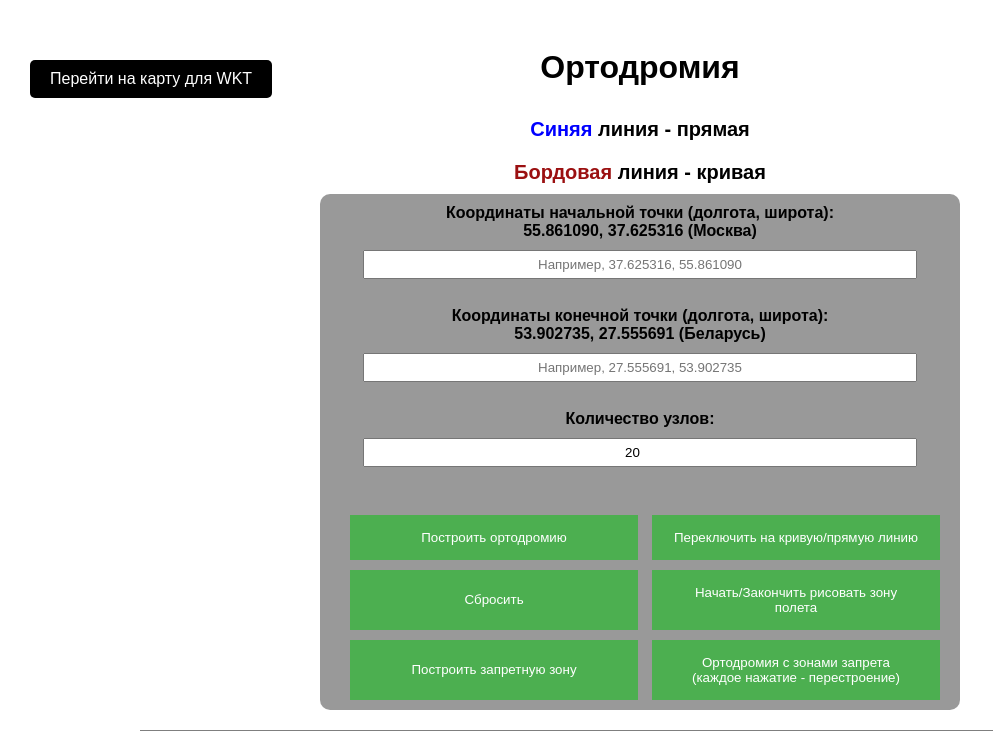
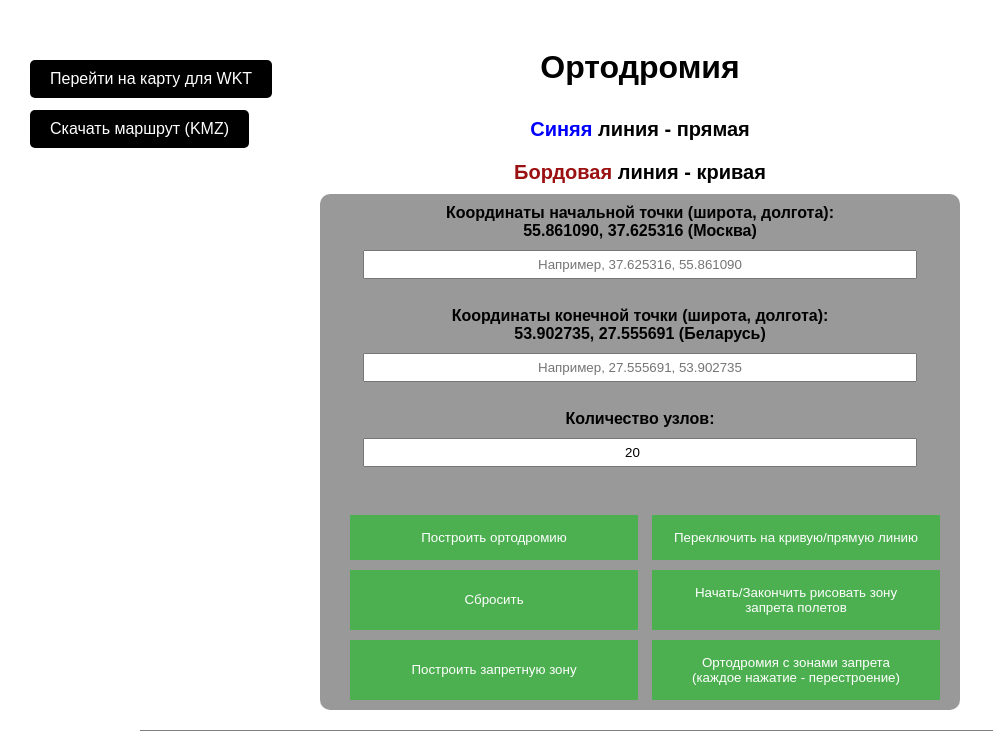
Before and after one commit to vadikbee/orthodromy, a Flask app: page / in a window 1280 px wide. Shown: the top 731 px of the page, without its empty margins (0-993 px from the left). Run offline with Flask 3, Linux system fonts and the light colour scheme.

Commit message:
Cоздание и скачивание KMZ + редактирование надписей + создание  Пояснения + папка для сохранения файлов + динамическое обновление KMZ + прочие правки (дизайн + дизайн кода)

```diff
--- a/app.py
+++ b/app.py
@@ -1,32 +1,50 @@
+#################################    ПОЯСНЕНИЕ    #################################
+
+#################################    сначала передается долгота, а потом широта (реверснуты) т.е где широта --> долгота    #################################
+
 from flask import Flask, request, jsonify, render_template
 from pyproj import Geod
 import rasterio
 from rasterio.warp import transform
-from shapely.geometry import LineString, MultiLineString, Polygon
 from flask_cors import CORS
 import logging
-from heapq import heappop, heappush
-from shapely.ops import nearest_points
-from shapely.geometry import Point, LineString, Polygon
+import os
 
 # Создаем экземпляр Flask приложения
-app = Flask(__name__)
+app = Flask(__name__, static_folder='static')
+
 # Разрешаем CORS для этого приложения
 CORS(app)
 # Включаем режим отладки
 app.debug = True
 
+# Папка для сохранения файлов в проекте (папка static)
+app.config['UPLOAD_FOLDER'] = 'static'  # Папка для сохранения файлов
+
+if not os.path.exists(app.config['UPLOAD_FOLDER']):
+    os.makedirs(app.config['UPLOAD_FOLDER'])
+    logging.info("Папка для сохранения файлов была создана.")
+else:
+    logging.info("Папка для сохранения файлов уже существует.")
+
+
+# Убедитесь, что папка существует
+if not os.path.exists(app.config['UPLOAD_FOLDER']):
+    os.makedirs(app.config['UPLOAD_FOLDER'])
+
 # Инициализация геоида WGS84 для вычисления ортодромии123
 geod = Geod(ellps="WGS84")
 
 # Настройка логирования
-logging.basicConfig(level=logging.INFO)
+
+logging.basicConfig(level=logging.DEBUG)
 
 
 # Маршрут для отображения главной HTML-страницы
 @app.route('/', methods=['GET'])
 def index():
     return render_template("zad.html")  # Отображаем HTML-шаблон
+
 
 
 
@@ -81,65 +99,68 @@ def is_route_too_close_to_restricted_areas(route, restricted_areas, threshold=0.
 @app.route('/orthodrome', methods=['POST'])
 def orthodrome():
     try:
-        # Получаем данные из запроса
         data = request.json
-        logging.debug(f"Received data: {data}")
+        logging.debug(f"Received data: {data}")  # Логируем полученные данные
 
-        # Извлекаем начальную и конечную точки, количество узлов и тип маршрута
         start_point = data.get('start_point')
         end_point = data.get('end_point')
-        num_nodes = data.get('num_nodes', 1000)  # Устанавливаем значение по умолчанию
+        num_nodes = data.get('num_nodes', 1000)
         is_orthodrome = data.get('orthodrome', True)
-        restricted_areas = data.get('restricted_areas', [])  # Получаем зоны запрета
+        restricted_areas = data.get('restricted_areas', [])
+
+        logging.debug(f"Start point: {start_point}, End point: {end_point}, Restricted areas: {restricted_areas}")
 
         # Проверка входных данных
         if not (isinstance(start_point, list) and len(start_point) == 2):
+            logging.error("Invalid start_point")
             return jsonify({"error": "Invalid start_point"}), 400
         if not (isinstance(end_point, list) and len(end_point) == 2):
+            logging.error("Invalid end_point")
             return jsonify({"error": "Invalid end_point"}), 400
         if not isinstance(num_nodes, int) or num_nodes < 2:
+            logging.error("Invalid num_nodes")
             return jsonify({"error": "Invalid num_nodes"}), 400
 
         # Проверка формата restricted_areas
         if not isinstance(restricted_areas, list) or any(not isinstance(area, list) for area in restricted_areas):
+            logging.error("Invalid restricted_areas format")
             return jsonify({"error": "Invalid restricted_areas format"}), 400
 
         # Преобразуем зоны запрета в объекты Polygon
         try:
-            restricted_areas = [Polygon(area) for area in restricted_areas if len(area) > 1]
+            restricted_areas = [Polygon([(lat, lon) for lon, lat in area]) for area in restricted_areas if len(area) > 1]
+
+            logging.debug(f"Restricted areas as Polygons: {restricted_areas}")
         except Exception as e:
             logging.error(f"Error occurred while creating polygons: {str(e)}")
             return jsonify({"error": f"Invalid restricted_areas: {str(e)}"}), 400
 
-        lon1, lat1 = start_point  # Извлекаем координаты начальной точки
-        lon2, lat2 = end_point  # Извлекаем координаты конечной точки
+        lat1, lon1 = start_point
+        lat2, lon2 = end_point
 
         # Создаем маршрут
         if is_orthodrome:
-            # Ортодромический маршрут с большим количеством узлов
-            points = geod.npts(lon1, lat1, lon2, lat2, num_nodes + 2000)  # Больше узлов для большей точности кривой
+            points = geod.npts(lon1, lat1, lon2, lat2, num_nodes + 2000)
         else:
-            # Прямой маршрут
             lons = [lon1 + (lon2 - lon1) * i / (num_nodes - 1) for i in range(num_nodes)]
             lats = [lat1 + (lat2 - lat1) * i / (num_nodes - 1) for i in range(num_nodes)]
-            points = zip(lons, lats)  # Соединяем долготы и широты в пары
+            points = zip(lons, lats)
 
-        # Формируем полный список координат маршрута
         coordinates = [(lon1, lat1)] + list(points) + [(lon2, lat2)]
 
         # Проверка близости к запрещенным зонам
         if is_route_too_close_to_restricted_areas(coordinates, restricted_areas):
             return jsonify({"error": "Маршрут слишком близок к запрещенной зоне!"}), 400
 
-        # Возвращаем координаты
         return jsonify({
             "coordinates": coordinates,
-            "warning": None  # Нет предупреждений
+            "warning": None
         })
 
     except Exception as e:
         logging.error(f"An error occurred: {str(e)}")
-        return jsonify({"error": "Internal Server Error"}), 500  # Обработка ошибок
+        return jsonify({"error": "Internal Server Error"}), 500
+
 
 
 
@@ -299,6 +320,56 @@ def orthodrome_with_restrictions():
         logging.error(f"An error occurred: {str(e)}")
         return jsonify({"error": "Internal Server Error"}), 500
 
+#---------------------------------------------- KMZ --------------------------------------------
+import zipfile
+import xml.etree.ElementTree as ET
+import os
+from flask import send_from_directory
+
+
+@app.route('/create_kmz', methods=['POST'])
+def create_kmz():
+    try:
+        # Получаем координаты маршрута из запроса
+        data = request.json
+        coordinates = data.get("coordinates", [])
+
+        # Если координаты пустые, возвращаем ошибку
+        if not coordinates:
+            return jsonify({"error": "Нет данных для маршрута"}), 400
+
+        # Создаем KML структуру
+        kml = ET.Element("kml", xmlns="http://www.opengis.net/kml/2.2")
+        document = ET.SubElement(kml, "Document")
+        placemark = ET.SubElement(document, "Placemark")
+        name = ET.SubElement(placemark, "name")
+        name.text = "Маршрут"
+        line_string = ET.SubElement(placemark, "LineString")
+        coordinates_element = ET.SubElement(line_string, "coordinates")
+
+        # Добавляем координаты маршрута в KML
+        coords_text = ' '.join([f"{coord[1]},{coord[0]},0" for coord in coordinates])  #  широта, высота (0)
+        coordinates_element.text = coords_text
+
+        # Создаем дерево XML и сохраняем его как KML файл
+        kml_tree = ET.ElementTree(kml)
+        kml_file_path = os.path.join(app.config['UPLOAD_FOLDER'], 'route.kml')
+        kml_tree.write(kml_file_path)
+
+        # Теперь создаем KMZ архив с этим KML файлом
+        kmz_file_path = os.path.join(app.config['UPLOAD_FOLDER'], 'route.kmz')
+        with zipfile.ZipFile(kmz_file_path, 'w', zipfile.ZIP_DEFLATED) as kmz:
+            kmz.write(kml_file_path, 'doc.kml')  # Добавляем KML в KMZ архив
+
+        # Удаляем временный KML файл
+        os.remove(kml_file_path)
+
+        return jsonify({"message": "Маршрут сохранен в формате KMZ", "kmz_url": '/static/route.kmz'})
+    except Exception as e:
+        logging.error(f"Ошибка при создании KMZ: {str(e)}")
+        return jsonify({"error": "Ошибка при создании KMZ"}), 500
+#----------------------------------------------  --------------------------------------------
+
 #########################2-я страница wkt ##########################################
 
 # Укажите путь к вашему DEM файлу (например, 'data/dem.tif')
@@ -435,5 +506,6 @@ def get_elevation_from_dem(lon, lat):
         return None
 
 
+
 if __name__ == '__main__':
     app.run(debug=True)
--- a/templates/zad.html
+++ b/templates/zad.html
@@ -21,6 +21,11 @@
             margin: 20px auto; /* Центрирование карты */
             border: 10px solid rgba(0, 0, 0, 0.5); /* Граница карты */
             box-sizing: border-box; /* Учитываем границы и отступы */
+        }
+
+        #downloadButton {
+
+            z-index: 9999;  /* Убедитесь, что кнопка находится сверху всех других элементов */
         }
 
         form {
@@ -87,12 +92,37 @@
             border-radius: 5px;
             transition: background-color 0.3s;
             position: absolute;
+            position: fixed;
             top: 50px;
             left: 30px;
             width: auto; /* Уменьшаем кнопки для компактного отображения */
         }
 
+        .dowlad-button {
+            background-color: black;
+            border: none;
+            color: white;
+            padding: 10px 20px;
+            text-align: center;
+            text-decoration: none;
+            display: block;
+            font-size: 16px;
+            margin: 10px auto;
+            cursor: pointer;
+            border-radius: 5px;
+            transition: background-color 0.3s;
+            position: absolute;
+            position: fixed;
+            top: 100px;
+            left: 30px;
+
+            width: auto; /* Уменьшаем кнопки для компактного отображения */
+        }
+
         .back-button:hover {
+            background-color: #333;
+        }
+        .dowlad-button:hover {
             background-color: #333;
         }
 
@@ -105,11 +135,11 @@
     <div id="krivaya2-text"><label><span style="color: rgb(155, 16, 17);">Бордовая</span> линия - кривая</label></div>
 
     <form id="form">
-        <label>Координаты начальной точки (долгота, широта):<br>
+        <label>Координаты начальной точки (широта, долгота):<br>
         55.861090, 37.625316 (Москва)</label>
         <input type="text" id="start_point" placeholder="Например, 37.625316, 55.861090"><br>
 
-        <label>Координаты конечной точки (долгота, широта):<br>
+        <label>Координаты конечной точки (широта, долгота):<br>
         53.902735, 27.555691 (Беларусь)</label>
         <input type="text" id="end_point" placeholder="Например, 27.555691, 53.902735"><br>
 
@@ -120,20 +150,15 @@
             <button type="submit" id="postroit">Построить ортодромию</button>
             <button type="button" id="toggle-curve">Переключить на кривую/прямую линию</button>
             <button type="button" id="reset">Сбросить</button>
-
-
+            <button type="button" id="downloadButton" class="dowlad-button">Скачать маршрут (KMZ)</button>
             <button onclick="disableAlerts(); buildRoute(); window.location.href='/elevation-map'" class="back-button">Перейти на карту для WKT</button>
-
-            <button type="button" id="start-drawing">Начать/Закончить рисовать зону полета</button>
+            <button type="button" id="start-drawing">Начать/Закончить рисовать зону запрета полетов</button>
             <button type="button" id="build-restricted-area">Построить запретную зону</button>
                <button type="button" id="orta-zapret">Ортодромия с зонами запрета <br> (каждое нажатие - перестроение)</button>
         </div>
     </form>
-
     <div id="map"></div>
-
     <script>
-
 // работа с картой
 ymaps.ready(init); // Дожидаемся загрузки API Яндекс.Карт
 var myMap, isOrthodrome = true, coords;
@@ -150,6 +175,65 @@ function init() { //должна быть всегда тут
         center: [55.76, 37.64],
         zoom: 10
     });
+    //console.log("Карта инициализирована:", myMap);
+
+
+/////////////////////////////////////функции для сглаживания обхода/////////////////////////////////////
+
+   /* // Функция для построения Catmull-Rom сплайна
+    function catmullRomSpline(points, numSegments = 100) {
+        const splinePoints = [];
+
+        for (let i = 0; i < points.length - 1; i++) {
+            const p0 = points[Math.max(i - 1, 0)];
+            const p1 = points[i];
+            const p2 = points[i + 1];
+            const p3 = points[Math.min(i + 2, points.length - 1)];
+
+            for (let t = 0; t <= 1; t += 1 / numSegments) {
+                const t2 = t * t;
+                const t3 = t2 * t;
+
+                const x = 0.5 * ((-p0[0] + 3 * p1[0] - 3 * p2[0] + p3[0]) * t3
+                    + (2 * p0[0] - 5 * p1[0] + 4 * p2[0] - p3[0]) * t2
+                    + (-p0[0] + p2[0]) * t
+                    + 2 * p1[0]);
+
+                const y = 0.5 * ((-p0[1] + 3 * p1[1] - 3 * p2[1] + p3[1]) * t3
+                    + (2 * p0[1] - 5 * p1[1] + 4 * p2[1] - p3[1]) * t2
+                    + (-p0[1] + p2[1]) * t
+                    + 2 * p1[1]);
+
+                splinePoints.push([x, y]);
+            }
+        }
+
+        return splinePoints;
+    } */
+
+    // Функция линейной интерполяции между двумя точками
+    function interpolatePoints(p1, p2, numPoints) {
+        const interpolated = [];
+        for (let i = 0; i <= numPoints; i++) {
+            const t = i / numPoints;
+            const x = p1[0] + t * (p2[0] - p1[0]);
+            const y = p1[1] + t * (p2[1] - p1[1]);
+            interpolated.push([x, y]);
+        }
+        return interpolated;
+    }
+
+    // Функция добавления точек для всей линии
+    function smoothRoute(routeCoords, numSegments = 10) {
+        const smoothCoords = [];
+        for (let i = 0; i < routeCoords.length - 1; i++) {
+            smoothCoords.push(...interpolatePoints(routeCoords[i], routeCoords[i + 1], numSegments));
+        }
+        return smoothCoords;
+    }
+/////////////////////////////////////функции для сглаживания линии обхода /////////////////////////////////////
+
+
 
          // Функция для динамической подстройки карты
     function adjustMapSize() {
@@ -236,7 +320,7 @@ async function buildRouteAvoidingZones(routeCoords, zones) {
     const [startPoint, endPoint] = [routeCoords[0], routeCoords.at(-1)];
     const restrictedAreas = zones.map(zone => zone.geometry.getCoordinates()[0]);
 
-    console.log('Start:', startPoint, 'End:', endPoint, 'Restricted Areas:', restrictedAreas);
+   // console.log('Start:', startPoint, 'End:', endPoint, 'Restricted Areas:', restrictedAreas);
 
     try {
         let attempts = 0;
@@ -252,7 +336,7 @@ async function buildRouteAvoidingZones(routeCoords, zones) {
             });
             data = await response.json();
 
-            console.log('Response data:', data);
+          //  console.log('Response data:', data);
 
             if (data.coordinates?.length > 2) {
                 // Проверка на пересечение с запретными зонами
@@ -265,7 +349,7 @@ async function buildRouteAvoidingZones(routeCoords, zones) {
                 });
 
                 if (isIntersectingRestrictedArea) {
-                    console.log(`Попытка ${attempts + 1}: Маршрут всё ещё пересекает запретные зоны, пересчитываем...`);
+                 //   console.log(`Попытка ${attempts + 1}: Маршрут всё ещё пересекает запретные зоны, пересчитываем...`);
                     attempts++;
                 }
             } else {
@@ -429,6 +513,10 @@ function buildRestrictedArea() {
     }
     points = []; // Очищаем массив точек после создания зоны
 }
+document.getElementById('postroit').addEventListener('click', function(event) {
+    event.preventDefault();
+    buildRoute();
+});
 
 // Функция построения ортодромии и проверки пересечения с зонами запрета
 function buildRoute() {
@@ -437,11 +525,11 @@ function buildRoute() {
     var numNodes = parseInt(document.getElementById('num_nodes').value);
 
     if (startPoint.length !== 2 || isNaN(startPoint[0]) || isNaN(startPoint[1])) {
-        alert("Пожалуйста, введите корректные координаты начальной точки (долгота, широта).");
+        alert("Пожалуйста, введите корректные координаты начальной точки (широта, долгота).");
         return;
     }
     if (endPoint.length !== 2 || isNaN(endPoint[0]) || isNaN(endPoint[1])) {
-        alert("Пожалуйста, введите корректные координаты конечной точки (долгота, широта).");
+        alert("Пожалуйста, введите корректные координаты конечной точки (широта, долгота).");
         return;
     }
     if (isNaN(numNodes) || numNodes < 2) {
@@ -451,6 +539,8 @@ function buildRoute() {
 
     // Удаляем только предыдущие маршруты
     removeRoutes();
+
+
 
     fetch('/orthodrome', {  // связь с бэкендом
         method: 'POST',
@@ -467,7 +557,7 @@ function buildRoute() {
     })
     .then(response => response.json())
     .then(data => {
-        const coords = data.coordinates.map(coord => [coord[1], coord[0]]);
+        const coords = data.coordinates.map(coord => [coord[0], coord[1]]);
 
         const routeLine = new ymaps.Polyline(coords, {
             balloonContent: 'Маршрут'
@@ -479,6 +569,8 @@ function buildRoute() {
         myMap.geoObjects.add(routeLine);
         routes.push(routeLine);
         myMap.setBounds(routeLine.geometry.getBounds());
+        // Сохраняем маршрут в KMZ
+        //saveRouteAsKMZ(coords);  // Новая функция для сохранения маршрута в KMZ
 
         // Проверка пересечений маршрута с зонами запрета
         checkIntersections(coords);  // Здесь обновляем проверку пересечений
@@ -487,6 +579,49 @@ function buildRoute() {
         console.error('Ошибка:', error);
     });
 }
+
+/////////////////////////////////////////////при нажатии кнопки качается файл в KMZ///////////////////////////////////////////////////////////////
+
+document.getElementById('downloadButton').addEventListener('click', function() {
+    downloadKMZ();
+});
+
+// Функция для скачивания маршрута в KMZ
+function downloadKMZ() {
+    const routeCoords = routes[0].geometry.getCoordinates(); // Получаем координаты маршрута
+
+    if (!routeCoords || routeCoords.length === 0) {
+        alert("Маршрут не построен. Пожалуйста, постройте маршрут перед скачиванием.");
+        return;
+    }
+
+    fetch('/create_kmz', { // Отправляем координаты на сервер для создания KMZ
+        method: 'POST',
+        headers: {
+            'Content-Type': 'application/json'
+        },
+        body: JSON.stringify({
+            coordinates: routeCoords
+        })
+    })
+    .then(response => response.json())
+    .then(data => {
+        if (data.kmz_url) {
+            // Скачиваем файл
+            const downloadLink = document.createElement('a');
+            downloadLink.href = data.kmz_url;
+            downloadLink.download = 'route.kmz';
+            downloadLink.click();
+        } else {
+            alert('Произошла ошибка при сохранении маршрута.');
+        }
+    })
+    .catch(error => {
+        console.error('Ошибка:', error);
+        alert('Произошла ошибка при сохранении маршрута.');
+    });
+}
+////////////////////////////////////////////////////////////////////////////////////////////////////////////
 
 // Функция проверки пересечения и возвращения точек пересечения сегмента с полигоном
 function getIntersectionPoints(segment, polygon) {
@@ -505,7 +640,7 @@ function getIntersectionPoints(segment, polygon) {
     return intersectionPoints;
 }
 
-// Функция нахождения точки пересечения двух отрезков
+
 // Функция нахождения точки пересечения двух отрезков
 function findIntersection(seg1, seg2) {
     const [p1, p2] = seg1;
@@ -537,21 +672,30 @@ function findIntersection(seg1, seg2) {
 // Объявляем переменную для отслеживания показа предупреждения
 let intersectionAlertShown = false;
 
+/////////////////////////////////////// ЛИНИЯ ПЕРЕСЕЧЕНИЯ С ЗОНОЙ ЗАПРЕТА ///////////////////////////////////////
 
 function checkIntersections(coords) {
     let hasIntersection = false;
+
+   //  console.log("Координаты маршрута:", coords);
 
     // Проход по каждому сегменту маршрута
     for (let i = 0; i < coords.length - 1; i++) {
         const segment = [coords[i], coords[i + 1]];
 
+       // console.log("Сегмент маршрута:", segment); // Логируем текущий сегмент
+
         restrictedAreas.forEach(area => {
             const areaCoords = area.geometry.getCoordinates()[0];
             const intersections = getIntersectionPoints(segment, areaCoords);
 
+          //    console.log("Координаты запретной зоны:", areaCoords);
+
             // Проверка на наличие пересечений
             if (intersections.length > 0 || isSegmentInPolygon(segment, areaCoords)) {
                 hasIntersection = true;
+
+            //    console.log("Пересечения:", intersections); // Логируем пересечения
 
                 // Если отрезок находится полностью внутри зоны запрета
                 if (isSegmentInPolygon(segment, areaCoords)) {
@@ -569,6 +713,9 @@ function checkIntersections(coords) {
                 else if (intersections.length > 0) {
                     let startPoint = intersections[0];
                     let endPoint = intersections[intersections.length - 1];
+
+                  //  console.log("Начальная точка пересечения:", startPoint);
+                   // console.log("Конечная точка пересечения:", endPoint);
 
                     // Если пересечение начинается в начале сегмента или сегмент начинается в зоне
                     if (isPointInPolygon(segment[0], areaCoords)) {
@@ -595,7 +742,7 @@ function checkIntersections(coords) {
             }
         });
     }
-
+////////////////////////////////////////////////////////////////////////////////////////////////////////////////////////
     // Если есть пересечение, показываем предупреждение
     if (hasIntersection && !intersectionAlertShown) {
         alert("Маршрут пересекает запретные зоны!");
@@ -747,12 +894,7 @@ function resetMap() {
 
         let routeCoords = []; // Массив для хранения координат маршрута
 
-// Предположим, вы используете события карты для сбора координат
-myMap.events.add('click', function (e) {
-    let coords = e.get('coords'); // Получаем координаты клика
-    routeCoords.push(coords); // Добавляем координаты в массив
-    // Добавляем точку на карту (или используйте другой метод для рисования маршрута)
-});
+
 
 // Вызывайте эту функцию, когда пользователь завершает рисование маршрута
 function finalizeRoute() {
@@ -846,10 +988,13 @@ fetch('/orthodrome', {
 .catch(error => console.error('Ошибка:', error));
 
 
-
-</script>
+ /////////////////////////////// KMZ /////////////////////
 
 
 
+
+
+
+</script>
 </body>
 </html>
```
